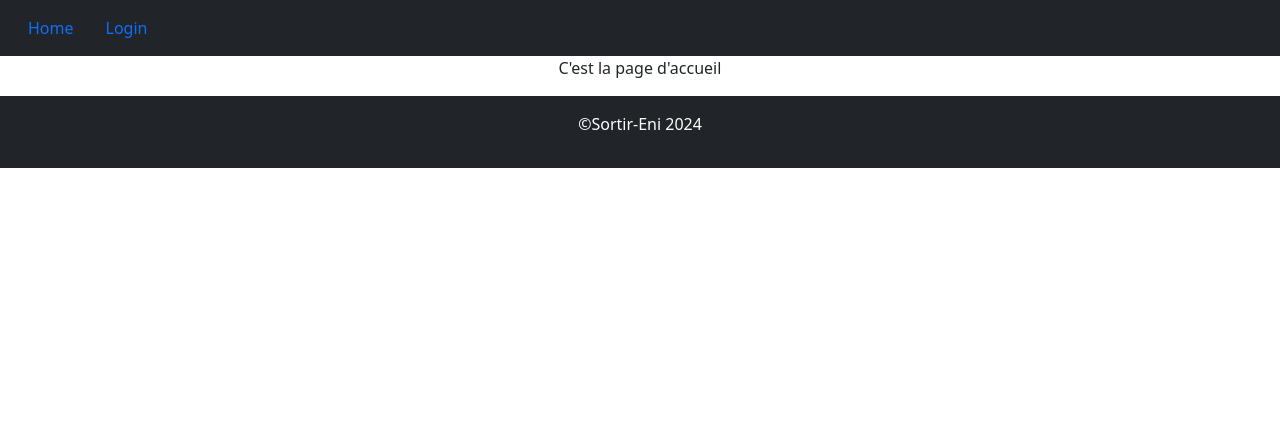
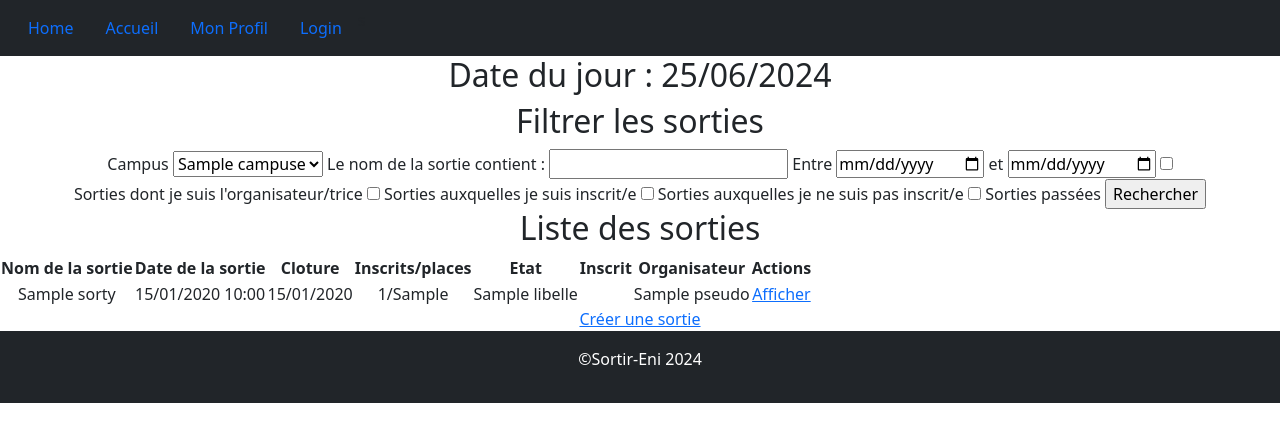
Before and after one commit to DEVACT-ENI/sortirEni, a Symfony app: template templates/main/home.html.twig in a window 1280 px wide. Shown: the top 442 px of the page. Run offline with Twig, Linux system fonts and the light colour scheme; the template is opened without the code that fills it: most values are stand-ins (such as "Sample title", 1, 10 or a date in 2020); some libraries are stand-ins or nearby versions.

Commit message:
home / afficher sorties (broken)

```diff
--- a/templates/components/barNav.html.twig
+++ b/templates/components/barNav.html.twig
@@ -8,6 +8,21 @@
                 <a class="nav-link" href="{{ path('main_home') }}">Home</a>
             </li>
 
+{#            <li class="nav-item">#}
+{#                <a class="nav-link" href="{{ path('') }}">Villes</a>#}
+{#            </li>#}
+{#            <li class="nav-item">#}
+{#                <a class="nav-link" href="{{ path('') }}">Campus</a>#}
+{#            </li>#}
+
+            <li class="nav-item">
+                <a class="nav-link" href="{{ path('main_home') }}">Accueil</a>
+            </li>
+
+            <li class="nav-item">
+                <a class="nav-link" href="{{ path('main_home') }}">Mon Profil</a>
+            </li>
+
             {% if app.user %}
                 <li class="nav-item">
                     <a class="nav-link" href="{{ path('app_logout') }}">Logout</a>
@@ -16,7 +31,7 @@
                 <li class="nav-item">
                     <a class="nav-link" href="{{ path('app_login') }}">Login</a>
                 </li>
-            {% endif %}
+            {% endif %}s
         </ul>
     </div>
 </nav>
--- a/templates/main/home.html.twig
+++ b/templates/main/home.html.twig
@@ -1,7 +1,94 @@
 {% extends 'base.html.twig' %}
 
-{% block title %}Home{% endblock %}
+{% block title %}Liste des sorties{% endblock %}
 
 {% block body %}
-    <p>C'est la page d'accueil</p>
+    <h2>Date du jour : {{ 'now'|date('d/m/Y') }}</h2>
+    {#     Participant equivalent a User #}
+{#    <h2>Participant : {{ app.user.pseudo }}</h2>#}
+
+    <h2>Filtrer les sorties</h2>
+    <form action="{{ path('home') }}" method="get">
+        {#         choix deroulant permis les trois campus de la base de données #}
+        <label for="campus">Campus </label>
+        <select name="campus" id="campus">
+            {% for campus in campuses %}
+                <option value="{{ campus.id }}">{{ campus.nom }}</option>
+            {% endfor %}
+        </select>
+        {#         rechercher par mot clé #}
+        <label for="keyword">Le nom de la sortie contient : </label>
+        <input type="text" name="keyword" id="keyword">
+        {#         entre deux dates #}
+        <label for="dateDebut">Entre </label>
+        <input type="date" name="dateDebut" id="dateDebut">
+        <label for="dateFin"> et </label>
+        <input type="date" name="dateFin" id="dateFin">
+        {#         boutons selects  pour les sorties dont je suis l'organisateur, auxquelles je suis inscrit, celles auxquelles je ne suis pas inscrit et les sorties passées #}
+        <input type="checkbox" name="organisateur" id="organisateur">
+        <label for="organisateur">Sorties dont je suis l'organisateur/trice</label>
+        <input type="checkbox" name="inscrit" id="inscrit">
+        <label for="inscrit">Sorties auxquelles je suis inscrit/e</label>
+        <input type="checkbox" name="nonInscrit" id="nonInscrit">
+        <label for="nonInscrit">Sorties auxquelles je ne suis pas inscrit/e</label>
+        <input type="checkbox" name="sortiesPassees" id="sortiesPassees">
+        <label for="sortiesPassees">Sorties passées</label>
+        <input type="submit" value="Rechercher">
+
+    </form>
+    <h2>Liste des sorties</h2>
+    <table>
+        <thead>
+        <tr>
+            <th>Nom de la sortie</th>
+            <th>Date de la sortie</th>
+            <th>Cloture</th>
+            <th>Inscrits/places</th>
+            <th>Etat</th>
+            <th>Inscrit</th>
+            <th>Organisateur</th>
+            <th>Actions</th>
+        </tr>
+        </thead>
+        <tbody>
+        {% for sortie in sorties %}
+            <tr>
+                <td>{{ sortie.nom }}</td>
+                <td>{{ sortie.dateHeureDebut|date('d/m/Y H:i') }}</td>
+                <td>{{ sortie.dateLimiteInscription|date('d/m/Y') }}</td>
+                <td>{{ sortie.participants.count }}/{{ sortie.nbInscriptionsMax }}</td>
+                <td>{{ sortie.etat.libelle }}</td>
+                {#                     affiche une croix si l'utilisateur connecté est inscrit à la sortie et un vide sinon #}
+                <td>{% if sortie.participants.contains(app.user) %}X{% endif %}</td>
+                <td>{{ sortie.organisateur.pseudo }}</td>
+                <td>
+                    {#                         de base un bouton afficher, si l'utilisateur est inscrit à la sortie, un bouton se désister apparait, si la sortie est encore ouverte, un bouton s'inscrire apparait, si l'utilisateur est l'organisateur, un bouton modifier apparait et un bouton publier, si la sortie est ouverte, le bouton afficher s'affiche ainsi que le bouton annuler. s'epparer les boutons par ' - ' #}
+                    <a href="{{ path('afficher_sortie', {'id': sortie.id}) }}">Afficher</a>
+                    {% if sortie.participants.contains(app.user) %}
+                        - <a href="{{ path('se_desister', {'id': sortie.id}) }}">Se désister</a>
+                    {% elseif sortie.etat.libelle == 'Ouverte' %}
+                        - <a href="{{ path('s_inscrire', {'id': sortie.id}) }}">S'inscrire</a>
+                    {% endif %}
+                    {% if sortie.organisateur == app.user %}
+                        - <a href="{{ path('modifier_sortie', {'id': sortie.id}) }}">Modifier</a>
+                        - <a href="{{ path('publier_sortie', {'id': sortie.id}) }}">Publier</a>
+                    {% endif %}
+                    {% if sortie.etat.libelle == 'Ouverte' %}
+                        - <a href="{{ path('annuler_sortie', {'id': sortie.id}) }}">Annuler</a>
+                    {% endif %}
+
+                </td>
+
+            </tr>
+        {% endfor %}
+        </tbody>
+    </table>
+
+    {#     bouton pour creer une nouvelle sortie #}
+    <a href="{{ path('creer_sortie') }}">Créer une sortie</a>
+
+
+
+
+
 {% endblock %}
```
Also changed, not shown: src/Controller/MainController.php (+7 -2 lines).
